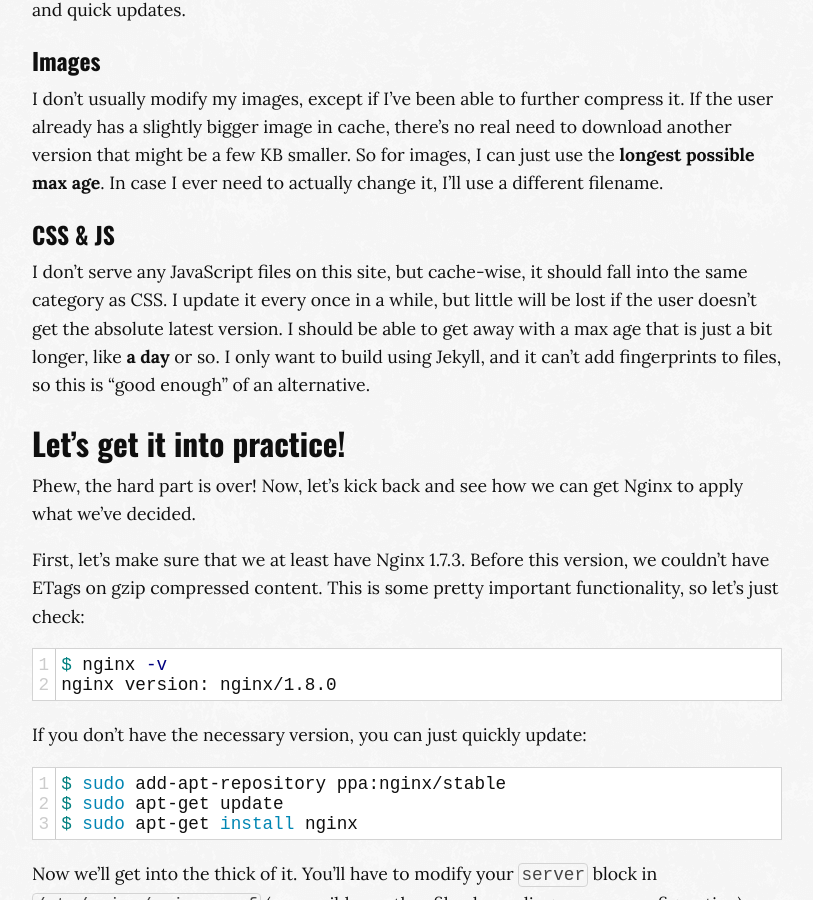
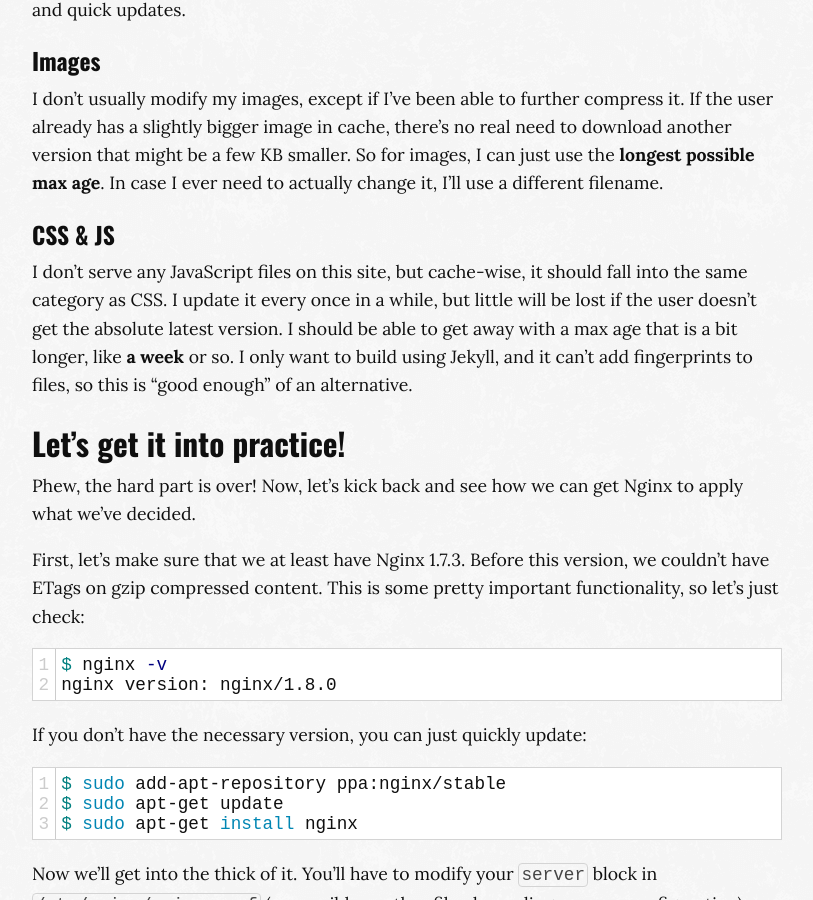
Before and after one commit to MaximeKjaer/kjaer.io, a Jekyll site: the page built from _posts/2015-11-20-quick-cache-this.md, in a window 1280 px wide and 900 px high, scrolled down 4233 px. Shown: the whole window, without its empty margins (233-1046 px from the left). Built offline with Jekyll 4.4.1, drawn with Linux system fonts in a browser that asks for light colours; comment, search, counter and statistics services are not loaded.

Commit message:
Change CSS cache time to a week
To reflect the reality! A day will give you a warning with PageSpeed

```diff
--- a/_posts/2015-11-20-quick-cache-this.md
+++ b/_posts/2015-11-20-quick-cache-this.md
@@ -82,7 +82,7 @@
 I don't usually modify my images, except if I've been able to further compress it. If the user already has a slightly bigger image in cache, there's no real need to download another version that might be a few KB smaller. So for images, I can just use the **longest possible max age**. In case I ever need to actually change it, I'll use a different filename.
 
 ### CSS & JS
-I don't serve any JavaScript files on this site, but cache-wise, it should fall into the same category as CSS. I update it every once in a while, but little will be lost if the user doesn't get the absolute latest version. I should be able to get away with a max age that is just a bit longer, like **a day** or so. I only want to build using Jekyll, and it can't add fingerprints to files, so this is "good enough" of an alternative.
+I don't serve any JavaScript files on this site, but cache-wise, it should fall into the same category as CSS. I update it every once in a while, but little will be lost if the user doesn't get the absolute latest version. I should be able to get away with a max age that is a bit longer, like **a week** or so. I only want to build using Jekyll, and it can't add fingerprints to files, so this is "good enough" of an alternative.
 
 ## Let's get it into practice!
 Phew, the hard part is over! Now, let's kick back and see how we can get Nginx to apply what we've decided.
```
